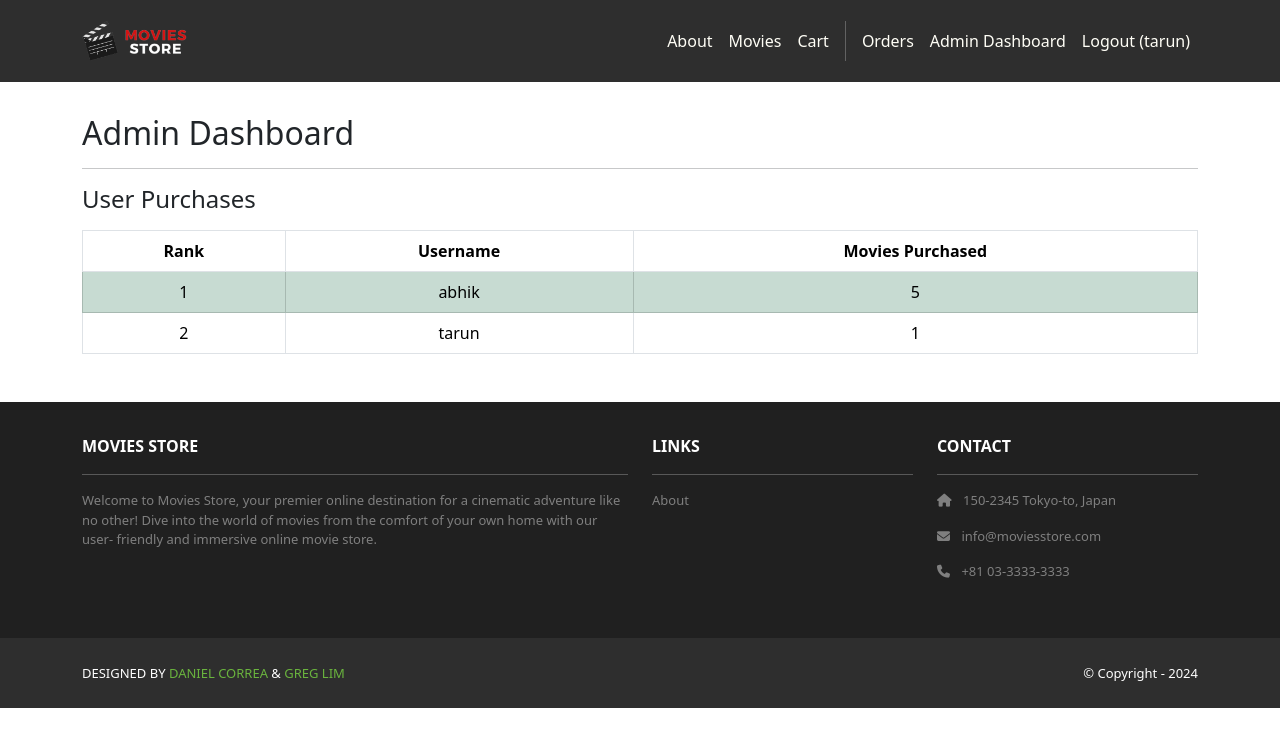
After one commit to tarundevi/moviesstore, a Django app: page /accounts/admin-dashboard/ in a window 1280 px wide. The commit adds this page. Shown: the top 747 px of the page. Run offline with Django 5.2, Linux system fonts and the light colour scheme; a user stored in the database is signed in; data comes from the database, SQL or seed files in the repository; both versions use the stored data as it was after the commit; some libraries are stand-ins or nearby versions.

Commit message:
implemented user story 3, where the admin can view the user purchases and the rank of the users by purchase amounts

```diff
--- /dev/null
+++ b/accounts/templates/accounts/admin_dashboard.html
@@ -0,0 +1,36 @@
+{% extends 'base.html' %}
+{% block content %}
+<div class="p-3">
+  <div class="container">
+    <div class="row mt-3">
+      <div class="col mx-auto mb-3">
+        <h2>Admin Dashboard</h2>
+        <hr />
+        <h4>User Purchases</h4>
+        {% if template_data.users %}
+        <table class="table table-bordered table-striped text-center mt-3">
+          <thead>
+            <tr>
+              <th scope="col">Rank</th>
+              <th scope="col">Username</th>
+              <th scope="col">Movies Purchased</th>
+            </tr>
+          </thead>
+          <tbody>
+            {% for u in template_data.users %}
+            <tr{% if forloop.first %} class="table-success"{% endif %}>
+              <td>{{ forloop.counter }}</td>
+              <td>{{ u.username }}</td>
+              <td>{{ u.total_movies }}</td>
+            </tr>
+            {% endfor %}
+          </tbody>
+        </table>
+        {% else %}
+        <p class="text-muted mt-3">No purchases have been made yet.</p>
+        {% endif %}
+      </div>
+    </div>
+  </div>
+</div>
+{% endblock content %}
--- a/accounts/urls.py
+++ b/accounts/urls.py
@@ -5,5 +5,5 @@ urlpatterns = [
     path('login/', views.login, name='accounts.login'),
     path('logout/', views.logout, name='accounts.logout'),
     path('orders/', views.orders, name='accounts.orders'),
-
+    path('admin-dashboard/', views.admin_dashboard, name='accounts.admin_dashboard'),
 ]
--- a/accounts/views.py
+++ b/accounts/views.py
@@ -4,6 +4,9 @@ from .forms import CustomUserCreationForm, CustomErrorList
 from django.shortcuts import redirect
 from django.contrib.auth.decorators import login_required
 from django.contrib.auth.models import User
+from django.contrib.admin.views.decorators import staff_member_required
+from django.db.models import Sum
+
 @login_required
 def logout(request):
     auth_logout(request)
@@ -51,3 +54,17 @@ def orders(request):
     template_data['orders'] = request.user.order_set.all()
     return render(request, 'accounts/orders.html',
         {'template_data': template_data})
+
+@staff_member_required
+def admin_dashboard(request):
+    template_data = {}
+    template_data['title'] = 'Admin Dashboard'
+    users_with_purchases = (
+        User.objects
+        .filter(order__item__isnull=False)
+        .annotate(total_movies=Sum('order__item__quantity'))
+        .order_by('-total_movies')
+    )
+    template_data['users'] = users_with_purchases
+    return render(request, 'accounts/admin_dashboard.html',
+        {'template_data': template_data})
--- a/moviesstore/templates/base.html
+++ b/moviesstore/templates/base.html
@@ -31,6 +31,9 @@
             {% if user.is_authenticated %}
             <a class="nav-link" href="{% url 'accounts.orders' %}">Orders
             </a>
+            {% if user.is_staff %}
+            <a class="nav-link" href="{% url 'accounts.admin_dashboard' %}">Admin Dashboard</a>
+            {% endif %}
             <a class="nav-link" href="{% url 'accounts.logout' %}">Logout ({{user.username }})</a>
             {% else %}
              <a class="nav-link" href="{% url 'accounts.login' %}">Login</a>
```
Also changed, not shown: db.sqlite3.
